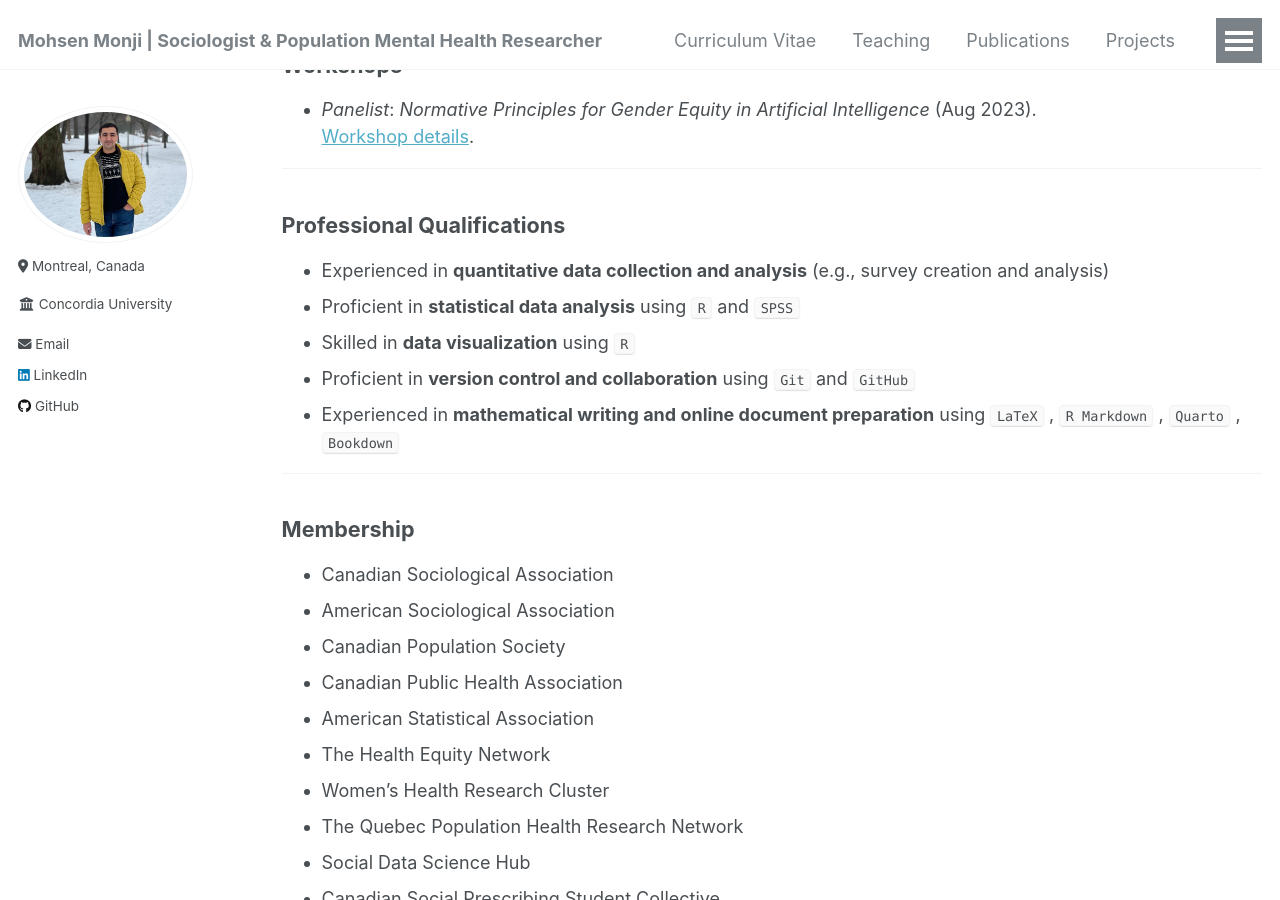
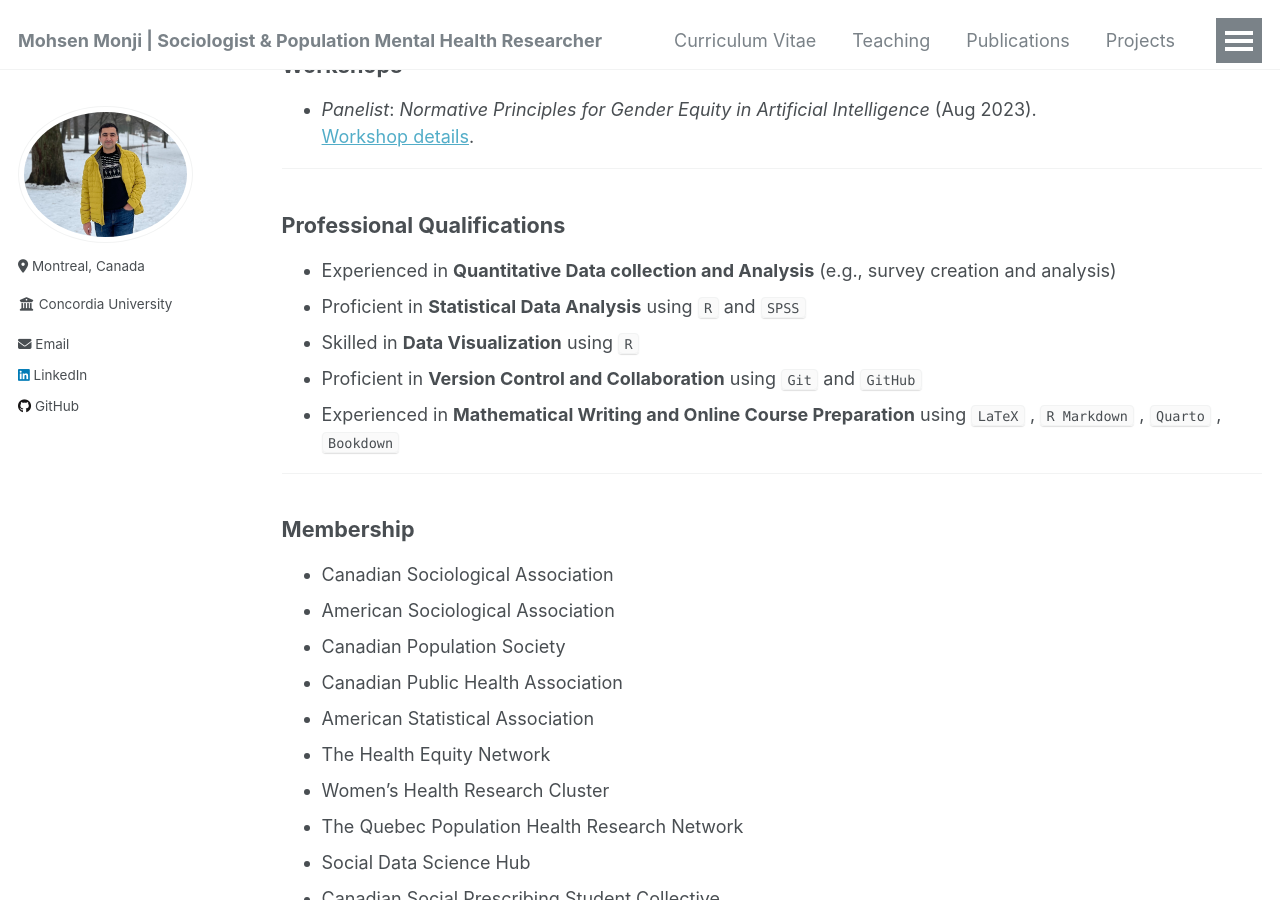
Before and after one commit to Mohsnmonji/mohsnmonji.github.io, a Jekyll site: the page built from _pages/Curriculum Vitae.md, in a window 1280 px wide and 900 px high, scrolled down 2725 px. Built offline with Jekyll 4.4.1, drawn with Linux system fonts in a browser that asks for light colours.

Commit message:
Update Curriculum Vitae.md

```diff
--- a/_pages/Curriculum Vitae.md
+++ b/_pages/Curriculum Vitae.md
@@ -96,11 +96,11 @@ redirect_from:
 ---
 
 ### **Professional Qualifications**
-- Experienced in **quantitative data collection and analysis** (e.g., survey creation and analysis)
-- Proficient in **statistical data analysis** using `R` and `SPSS`
-- Skilled in **data visualization** using `R`
-- Proficient in **version control and collaboration** using `Git` and `GitHub`
-- Experienced in **mathematical writing and online document preparation** using `LaTeX` , `R Markdown` , `Quarto` , `Bookdown`
+- Experienced in **Quantitative Data collection and Analysis** (e.g., survey creation and analysis)
+- Proficient in **Statistical Data Analysis** using `R` and `SPSS`
+- Skilled in **Data Visualization** using `R`
+- Proficient in **Version Control and Collaboration** using `Git` and `GitHub`
+- Experienced in **Mathematical Writing and Online Course Preparation** using `LaTeX` , `R Markdown` , `Quarto` , `Bookdown`
 
 ---
 
```
